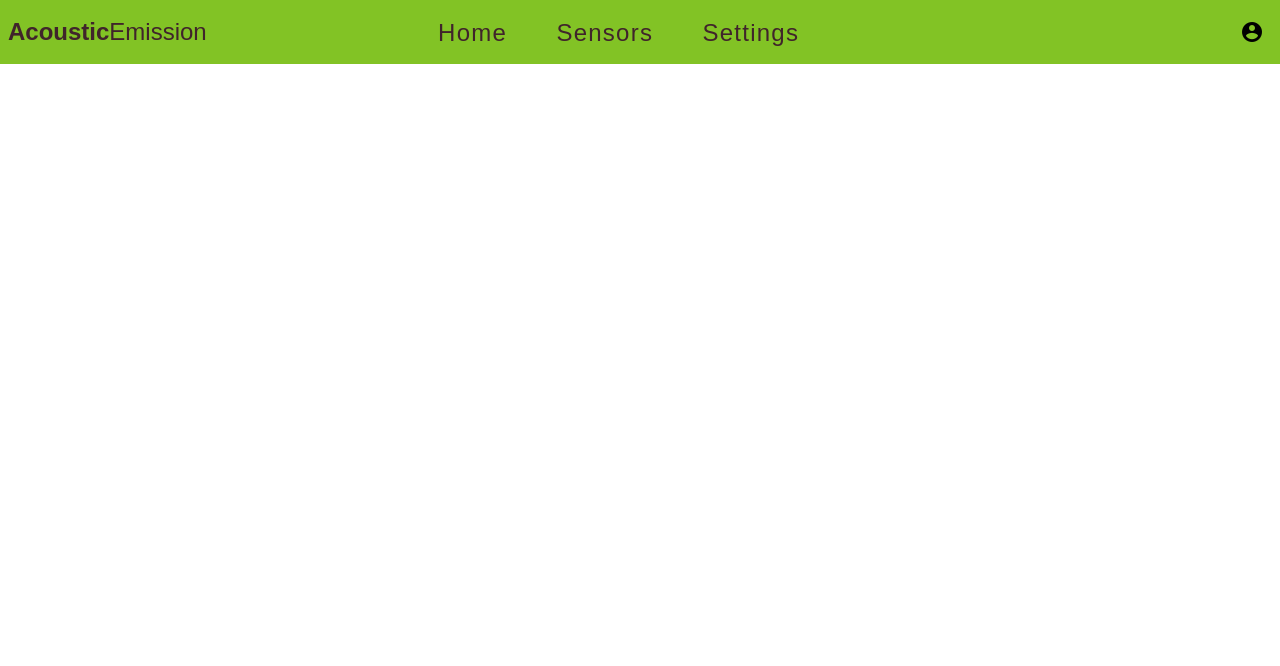
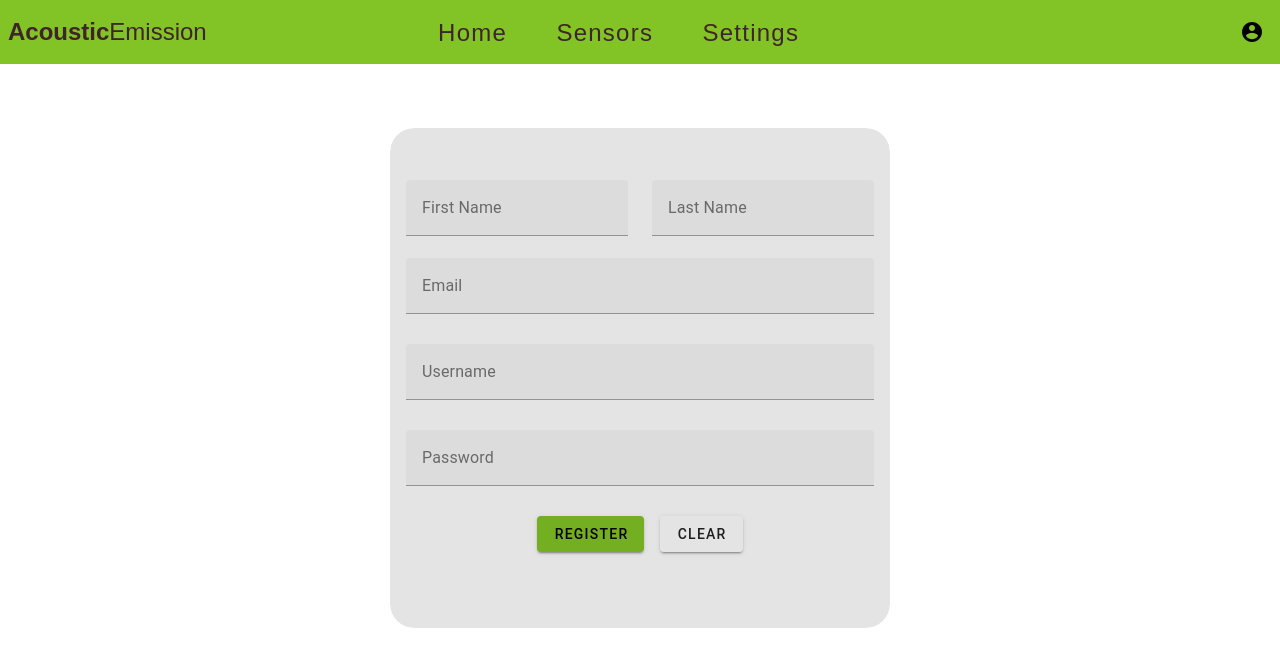
Before and after one commit to terezadohnal/greenhouse-fe, a Vue app: page /signin in a window 1280 px wide. Shown: the top 666 px of the page. Built offline with nearby package versions, Linux system fonts and the light colour scheme.

Commit message:
Signin Page
Created a page for user registration. Defined rules for form validation.

```diff
--- a/src/router/index.js
+++ b/src/router/index.js
@@ -1,7 +1,7 @@
 import {createRouter, createWebHistory} from "vue-router";
 import HomeView from "../views/HomeView.vue";
-import LinkView from "@/views/LinkView.vue";
 import LoginView from "@/views/LoginView.vue";
+import SigninView from "@/views/SigninView.vue";
 
 const routes = [
     {
@@ -10,14 +10,14 @@ const routes = [
         component: HomeView
     },
     {
-        path: "/link",
-        name: "link",
-        component: LinkView
-    },
-    {
         path: "/login",
         name: "login",
         component: LoginView
+    },
+    {
+        path: "/signin",
+        name: "signin",
+        component: SigninView
     }
 ]
 const router = createRouter({
--- a/src/views/LoginView.vue
+++ b/src/views/LoginView.vue
@@ -23,7 +23,7 @@
       <br>
       <div align="center" justify="center">
         Don't have an account?<br>
-        <v-btn class="mt-1" rounded="xl" flat variant="outlined" color="dark-green" :to="{name: 'home'}">Create new account</v-btn>
+        <v-btn class="mt-1" rounded="xl" flat variant="outlined" color="dark-green" :to="{name: 'signin'}">Create new account</v-btn>
       </div>
     </v-card>
   </div>
--- /dev/null
+++ b/src/views/SigninView.vue
@@ -0,0 +1,103 @@
+<template>
+  <div class="ma-4 pa-4">
+    <v-card class="mx-auto my-8" variant="tonal" height="500px" width="500px" color="card_color-darken-4" rounded="xl"
+            style="display:flex; flex-direction:column">
+      <v-form class="mx-4" v-model="formValid" lazy-validation ref="form" align="center" justify="center">
+        <v-row class="mt-10">
+          <v-col cols="6">
+            <v-text-field
+                label="First Name"
+                v-model="firstName"
+                :rules="[rules.required, rules.length]"
+            ></v-text-field>
+          </v-col>
+          <v-col cols="6">
+            <v-text-field
+                label="Last Name"
+                v-model="lastName"
+                :rules="[rules.required, rules.length]"
+            ></v-text-field>
+          </v-col>
+        </v-row>
+        <v-text-field
+            label="Email"
+            v-model="email"
+            :rules="[rules.required, rules.email]"
+        ></v-text-field>
+        <v-text-field
+            class="my-2"
+            label="Username"
+            v-model="username"
+            :rules="usernameRules"
+        ></v-text-field>
+        <v-text-field
+            class="my-2"
+            label="Password"
+            v-model="password"
+            type="password"
+            :rules="[rules.required, rules.password]"
+        ></v-text-field>
+
+        <v-btn class="mx-2" @click="register()" color="dark-green">Register</v-btn>
+        <v-btn class="mx-2" id="clear" @click="clear">Clear</v-btn>
+      </v-form>
+    </v-card>
+  </div>
+</template>
+
+<script>
+
+export default {
+  name: "SigninView",
+
+  data() {
+    return {
+      firstName: '',
+      lastName: '',
+      email: '',
+      username: '',
+      password: '',
+      rules: {
+        required: value => !!value || 'Required.',
+        email: value => {
+          const pattern = /^(([^<>()[\]\\.,;:\s@"]+(\.[^<>()[\]\\.,;:\s@"]+)*)|(".+"))@((\[[0-9]{1,3}\.[0-9]{1,3}\.[0-9]{1,3}\.[0-9]{1,3}])|(([a-zA-Z\-0-9]+\.)+[a-zA-Z]{2,}))$/
+          return pattern.test(value) || 'Invalid e-mail.'
+        },
+        password: value => {
+          const pattern = /^(?=.*[0-9])(?=.*[a-z])(?=.*[A-Z]).{8,}$/
+          return pattern.test(value) || 'At least one number, uppercase and lowercase letter. Minimum 8 characters.'
+        },
+        length: value => (value && value.length >= 5) || 'At least 5 characters',
+      },
+      usernameRules: [
+        v => !!v || 'Username is required',
+        v => (v && v.length >= 5) || 'Username must be at least 5 characters',
+      ],
+      formValid: true
+    }
+  },
+
+  computed: {
+  },
+
+  methods: {
+    async register(){
+      await this.$refs.form.validate();
+      if (!this.formValid) return;
+      // add the rest after creating userStore
+    },
+
+    clear () {
+      this.$refs.form.reset()
+      this.name = ''
+      this.email = ''
+      this.username = ''
+      this.password = ''
+    },
+  }
+}
+</script>
+
+<style>
+
+</style>
```
